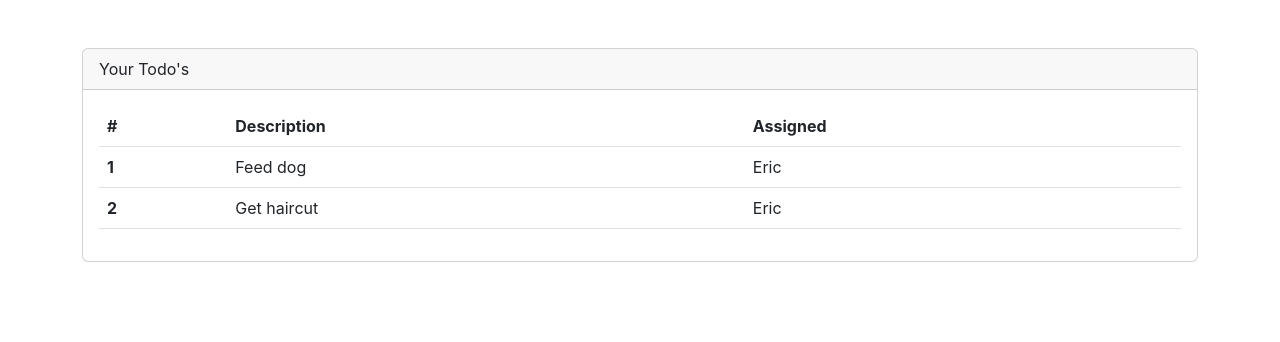
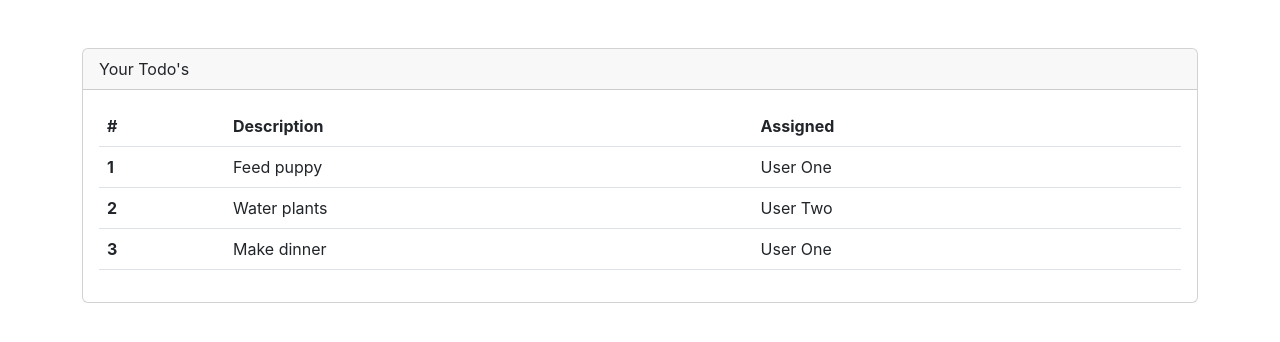
Before and after one commit to plasante/react-todos, a React (Create React App) app: page / in a window 1280 px wide. Shown: the top 342 px of the page. Built offline with nearby package versions, Linux system fonts and the light colour scheme.

Commit message:
Creates TodoRowItem

```diff
--- a/src/App.js
+++ b/src/App.js
@@ -1,6 +1,14 @@
 import './App.css';
+import TodoRowItem from './components/TodoRowItem';
 
 function App() {
+
+  const todos = [
+    {rowNumber: 1, rowDescription: 'Feed puppy', rowAssigned: 'User One'},
+    {rowNumber: 2, rowDescription: 'Water plants', rowAssigned: 'User Two'},
+    {rowNumber: 3, rowDescription: 'Make dinner', rowAssigned: 'User One'}
+  ]
+
   return (
     <div className='mt-5 container'>
       <div className='card'>
@@ -17,16 +25,21 @@
               </tr>
             </thead>
             <tbody>
-              <tr>
-                <th scope='row'>1</th>
-                <td>Feed dog</td>
-                <td>Eric</td>
-              </tr>
-              <tr>
-                <th scope='row'>2</th>
-                <td>Get haircut</td>
-                <td>Eric</td>
-              </tr>
+              <TodoRowItem
+                rowNumber={todos[0].rowNumber}
+                rowDescription={todos[0].rowDescription}
+                rowAssigned={todos[0].rowAssigned}
+              />
+              <TodoRowItem
+                rowNumber={todos[1].rowNumber}
+                rowDescription={todos[1].rowDescription}
+                rowAssigned={todos[1].rowAssigned}
+              />
+              <TodoRowItem
+                rowNumber={todos[2].rowNumber}
+                rowDescription={todos[2].rowDescription}
+                rowAssigned={todos[2].rowAssigned}
+              />
             </tbody>
           </table>
         </div>
--- /dev/null
+++ b/src/components/TodoRowItem.js
@@ -0,0 +1,11 @@
+function TodoRowItem(props) {
+    return (
+        <tr>
+            <th scope="row">{props.rowNumber}</th>
+            <td>{props.rowDescription}</td>
+            <td>{props.rowAssigned}</td>
+        </tr>
+    )
+}
+
+export default TodoRowItem;
```
